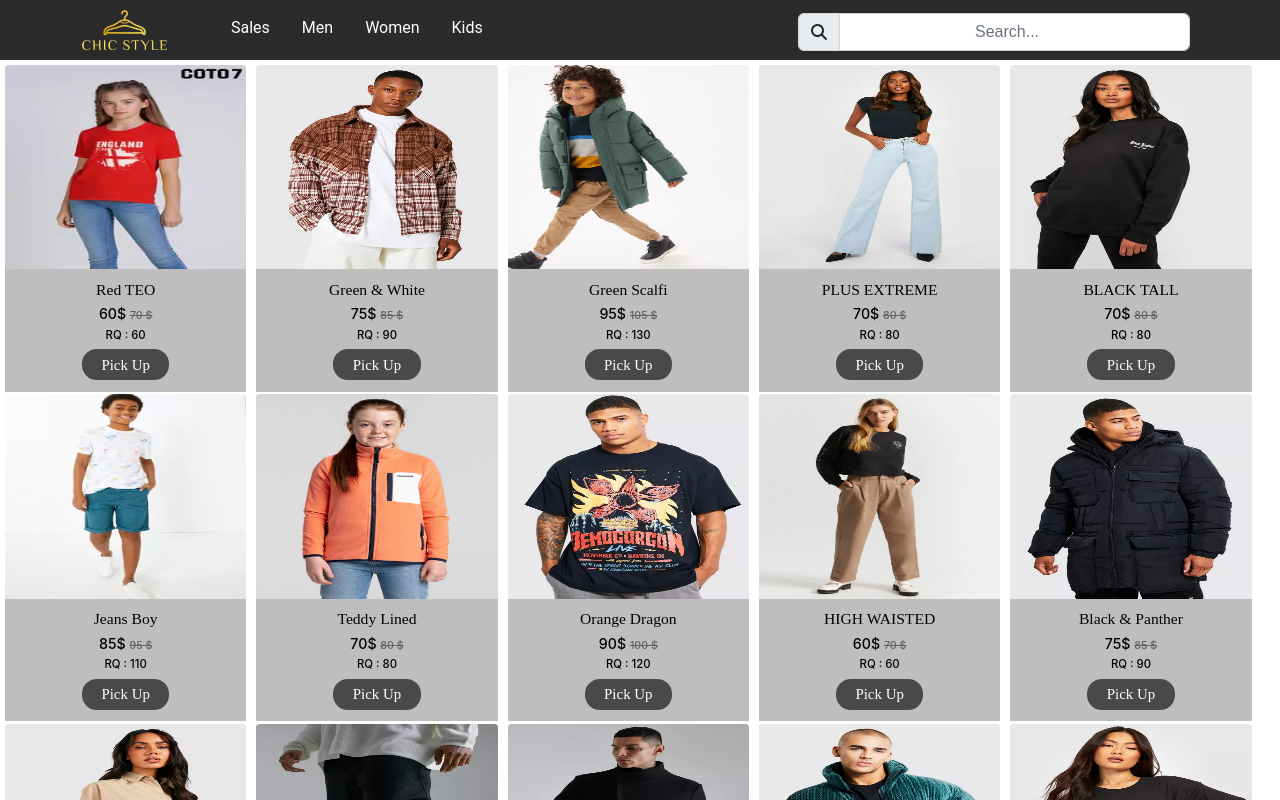
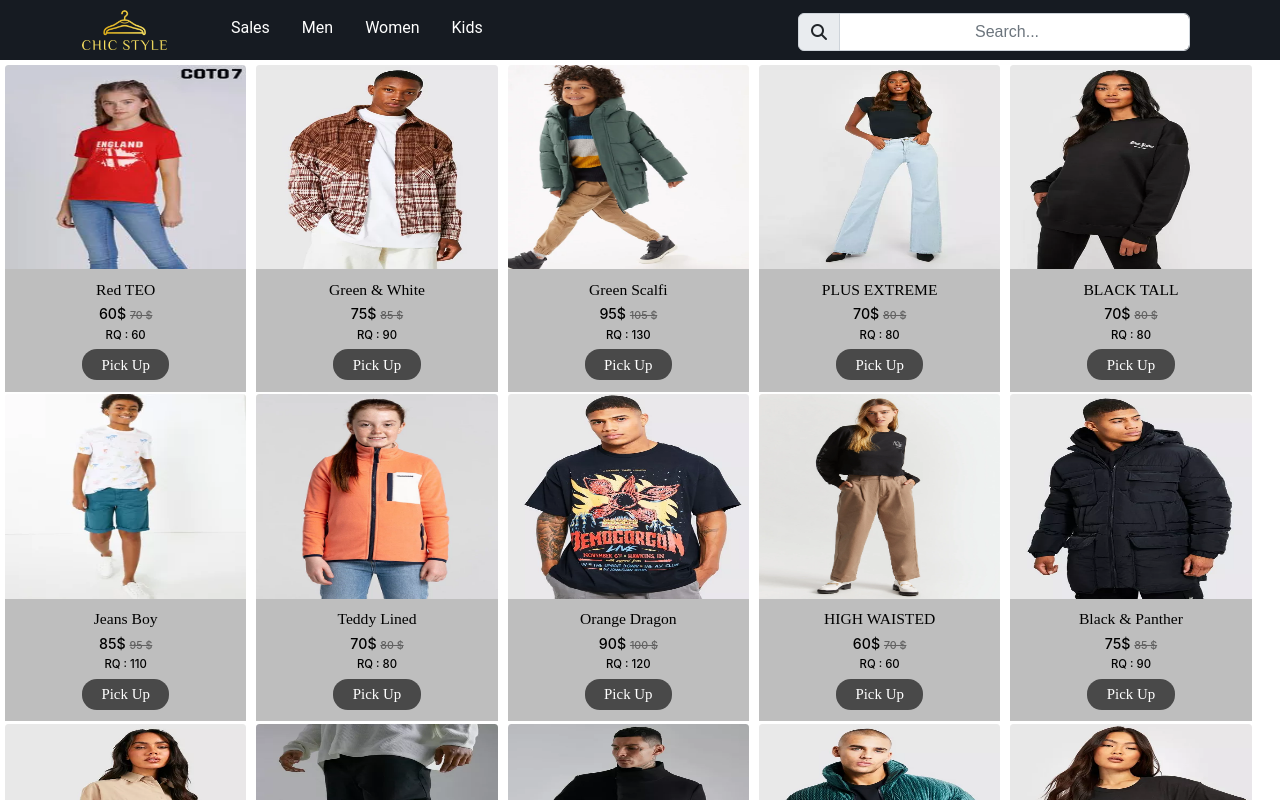
Before and after one commit to IsmaelMousa/pos-sales-stock, a React (Create React App) app: page /seller in a window 1280 px wide. Shown: the top 800 px of the page. Built offline with nearby package versions, Linux system fonts and the light colour scheme.

Commit message:
modify on navbar

```diff
--- a/src/components/Seller/NavBar/Navbar.css
+++ b/src/components/Seller/NavBar/Navbar.css
@@ -4,7 +4,7 @@
 }
 
 .navbar {
-  background-color: #000000d4;
+  background-color: #161b22;
   font-family: "Roboto", sans-serif;
   padding: 0 0;
   margin: 0;
```
